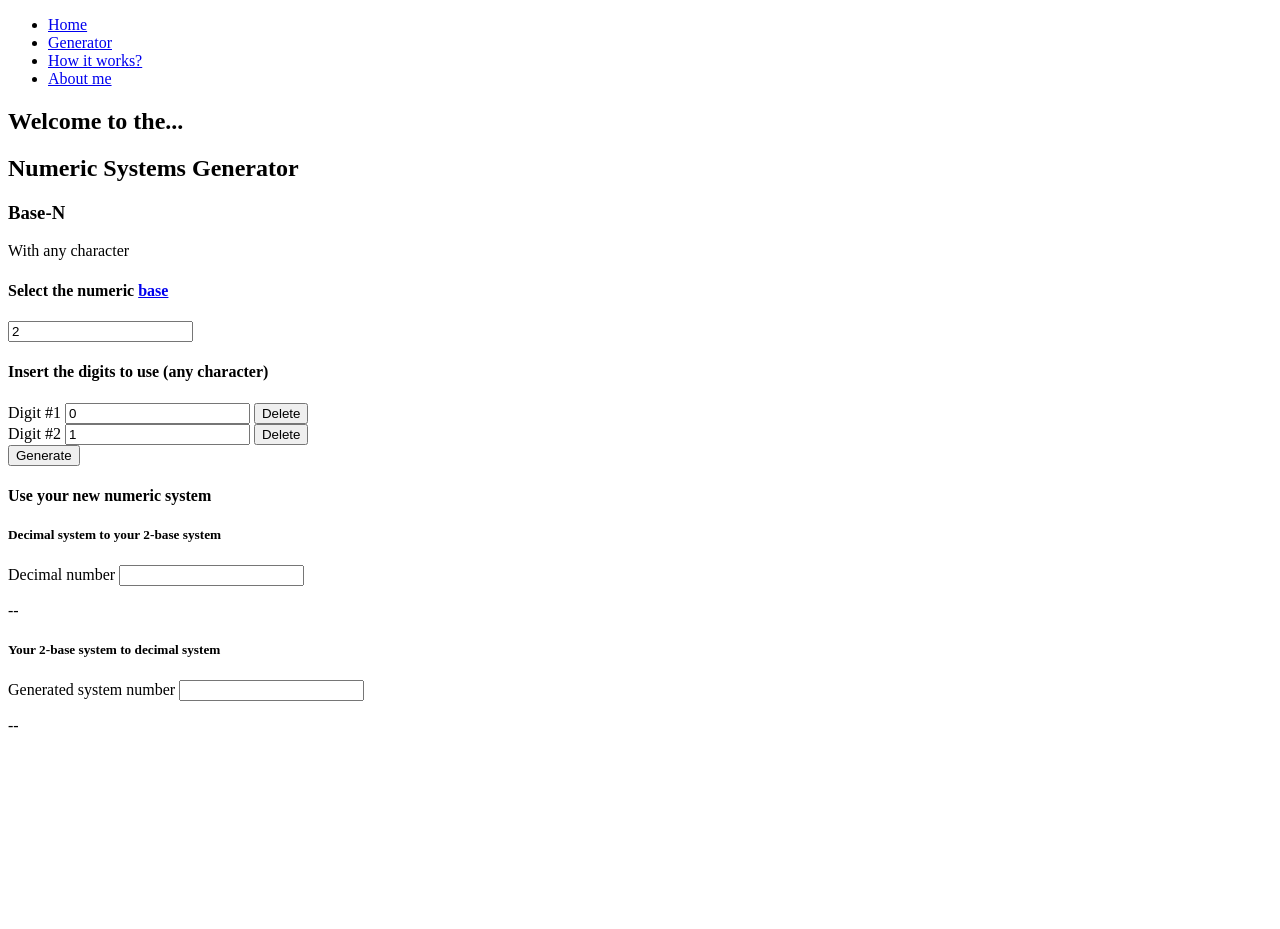
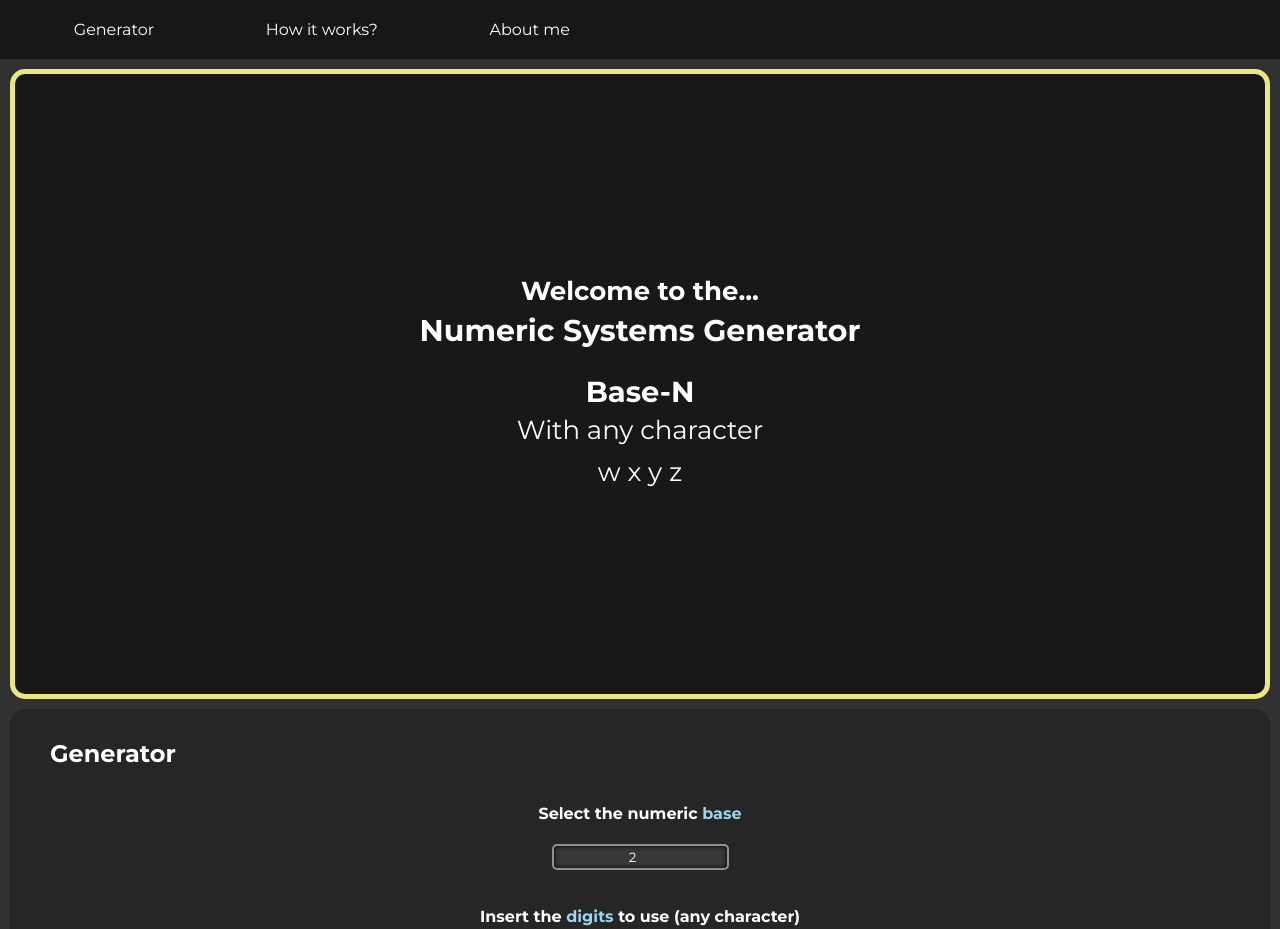
Before and after one commit to IzakCancino/number-system-generator, a plain HTML site: page index.html in a window 1280 px wide. Shown: the top 929 px of the page. Before the commit the page ends 800 px from the top, so only its background shows below. Drawn offline with Linux system fonts and the light colour scheme.

Commit message:
CSS styles

```diff
--- a/index.html
+++ b/index.html
@@ -4,14 +4,19 @@
 <head>
     <meta charset="UTF-8">
     <meta name="viewport" content="width=device-width, initial-scale=1.0">
-    <title>Numeric Systems</title>
+    <title>Numeric systems generator</title>
+
+    <link rel="preconnect" href="https://fonts.googleapis.com">
+    <link rel="preconnect" href="https://fonts.gstatic.com" crossorigin>
+    <link href="https://fonts.googleapis.com/css2?family=Montserrat:ital,wght@0,100..900;1,100..900&display=swap" rel="stylesheet">
+
+    <link rel="stylesheet" href="style.css">
 </head>
 
 <body>
     <nav>
         <!-- <img src="logo.png" alt="Logo"> -->
         <ul>
-            <li><a href="#home">Home</a></li>
             <li><a href="#generator">Generator</a></li>
             <li><a href="#how">How it works?</a></li>
             <li><a href="#about-me">About me</a></li>
@@ -23,34 +28,46 @@
         <h1>Numeric Systems Generator</h1>
         <h3>Base-N</h3>
         <p>With any character</p>
+        <p>
+            <span class="random-chars">w</span>
+            <span class="random-chars">x</span>
+            <span class="random-chars">y</span>
+            <span class="random-chars">z</span>
+        </p>
     </section>
 
     <main id="generator">
+        <h2>Generator</h2>
         <form id="numericSystemCreator">
-            <h4>Select the numeric <a href="#how-base">base</a></h4>
+            <h4>Select the numeric <a href="#help-base" class="help">base</a></h4>
             <input type="number" name="base" id="base" value="2" placeholder="2" required min=1>
 
-            <h4>Insert the digits to use (any character)</h4>
+            <h4>Insert the <a href="#help-digits" class="help">digits</a> to use (any character)</h4>
             <div id="gen-digits">
+                <div>
                     <div data-digit-num="1">
                         <label for="digit-1" class="label-digit">Digit #1</label>
                         <input type="text" name="digit-1" class="digits" id="digit-1" maxlength="2" required value="0">
                         <button type="button" class="btn-delete-digit">Delete</button>
                     </div>
+                </div>
 
+                <div>
                     <div data-digit-num="2">
                         <label for="digit-2" class="label-digit">Digit #2</label>
                         <input type="text" name="digit-2" class="digits" id="digit-2" maxlength="2" required value="1">
                         <button type="button" class="btn-delete-digit">Delete</button>
                     </div>
                 </div>
-            <button type="submit">Generate</button>
+            </div>
+            <button type="submit" id="btn-generate-system">Generate</button>
         </form>
         <div>
 
         </div>
     </main>
     <section id="calculator">
+        <h2>Calculator</h2>
         <h4>Use your new numeric system</h4>
         <div id="cal-dec-to-sys">
             <h5>Decimal system to your <span class="title-base">2</span>-base system</h5>
--- /dev/null
+++ b/style.css
@@ -0,0 +1,222 @@
+body {
+    margin: 0px;
+    font-family: Montserrat, Arial, Helvetica, sans-serif;
+    background-color: #313131;
+    color: white;
+}
+
+nav {
+    padding: 10px;
+    background-color: #171717;
+}
+
+nav ul {
+    display: flex;
+    flex-wrap: nowrap;
+    flex-direction: row;
+    align-items: center;
+    width: 50%;
+    padding: 0px;
+    margin: 0px;
+}
+
+nav li {
+    text-align: center;
+    display: inline;
+    width: 33%;
+    padding: 10px 0px;
+    transition: all 200ms ease-in-out 0s;
+}
+
+nav li:hover {
+    background-color: #242424;
+}
+
+section,
+main {
+    margin: 10px;
+    padding: 10px;
+    background-color: #262626;
+    border-radius: 15px;
+}
+
+a {
+    text-decoration: none;
+    color: white;
+}
+
+.help {
+    cursor: help;
+    color: #9cd5f0;
+    transition: all 100ms ease-in-out 0s;
+}
+
+.help:hover {
+    color: #5098e4;
+    text-decoration: underline;
+}
+
+input {
+    background-color: #383838;
+    color: white;
+    font-family: Montserrat, Arial, Helvetica, sans-serif;
+    border: 2px #919191 solid;
+    box-shadow: inset black 0px 0px 5px;
+    text-align: center;
+    height: 20px;
+    border-radius: 5px;
+}
+
+/* Home section */
+
+#home {
+    display: flex;
+    flex-direction: column;
+    justify-content: center;
+    align-items: center;
+    flex-wrap: nowrap;
+    padding: 30px 0px;
+    text-align: center;
+    background-color: #181818;
+    border: 5px #ebe880 solid;
+    height: 70vh;
+}
+
+#home h1 {
+    margin: 5px 0px;
+    font-size: 30px;
+}
+
+#home h2 {
+    margin: 0px;
+    font-size: 26px;
+}
+
+#home h3 {
+    margin: 20px 0px 0px 0px;
+    font-size: 29px;
+}
+
+#home p {
+    margin: 5px 0px;
+    font-size: 26px;
+}
+
+/* Generator section */
+
+#numericSystemCreator {
+    text-align: center;
+}
+
+#generator h2 {
+    padding-left: 30px;
+}
+
+#numericSystemCreator h4 {
+    padding-top: 15px;
+}
+
+#gen-digits {
+    display: flex;
+    flex-direction: row;
+    flex-wrap: wrap;
+    align-content: center;
+    justify-content: space-around;
+    align-items: center;
+}
+
+#gen-digits div {
+    display: flex;
+    flex-direction: column;
+    flex-wrap: nowrap;
+    align-items: center;
+    justify-content: center;
+    padding: 10px 10px;
+}
+
+#gen-digits div div>* {
+    margin: 10px;
+}
+
+.label-digit {
+    width: 90px;
+}
+
+.btn-delete-digit {
+    font-size: 12px;
+    color: white;
+    background-color: #a02e2e;
+    border: none;
+    border-radius: 10px;
+    box-shadow: #0000006c 3px 3px 3px;
+    padding: 10px 20px;
+    transition: all 100ms ease-in-out 0s;
+}
+
+.btn-delete-digit:hover {
+    box-shadow: inset #000000a8 3px 3px 3px;
+    background-color: #892828;
+}
+
+.btn-delete-digit:active {
+    box-shadow: inset #000000b5 3px 3px 3px;
+    background-color: #631919;
+}
+
+#btn-generate-system {
+    color: white;
+    background-color: #225b2e;
+    border: none;
+    border-radius: 10px;
+    box-shadow: #0000006c 3px 3px 3px;
+    margin: 30px 0px;
+    padding: 10px 40px;
+    transition: all 100ms ease-in-out 0s;
+}
+
+#btn-generate-system:hover {
+    box-shadow: inset #000000a8 3px 3px 3px;
+    background-color: #194c24;
+}
+
+#btn-generate-system:active {
+    box-shadow: inset #000000b5 3px 3px 3px;
+    background-color: #133a1c;
+}
+
+
+@media only screen and (orientation: portrait) {
+    nav ul {
+        width: 100%;
+    }
+
+    #home h1 {
+        margin: 5px 0px;
+        font-size: 20px;
+    }
+
+    #home h2 {
+        margin: 0px;
+        font-size: 16px;
+    }
+
+    #home h3 {
+        margin: 20px 0px 0px 0px;
+        font-size: 19px;
+    }
+
+    #home p {
+        margin: 5px 0px;
+        font-size: 16px;
+    }
+
+    #gen-digits {
+        flex-direction: column;
+        flex-wrap: wrap;
+    }
+
+    #gen-digits div {
+        flex-direction: row;
+        padding: 0px;
+    }
+}
```
Lines whose indentation alone changed are shown as unchanged.
